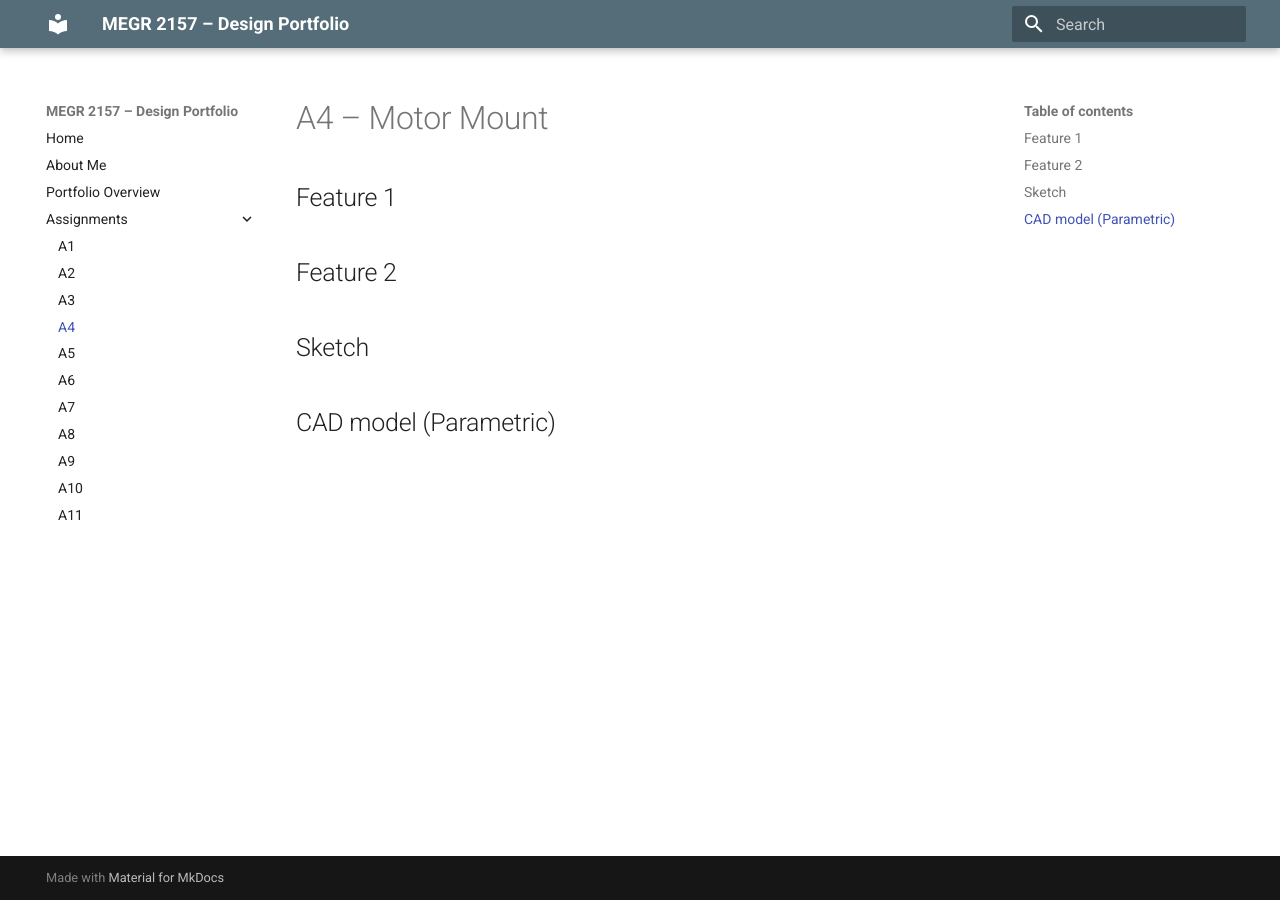
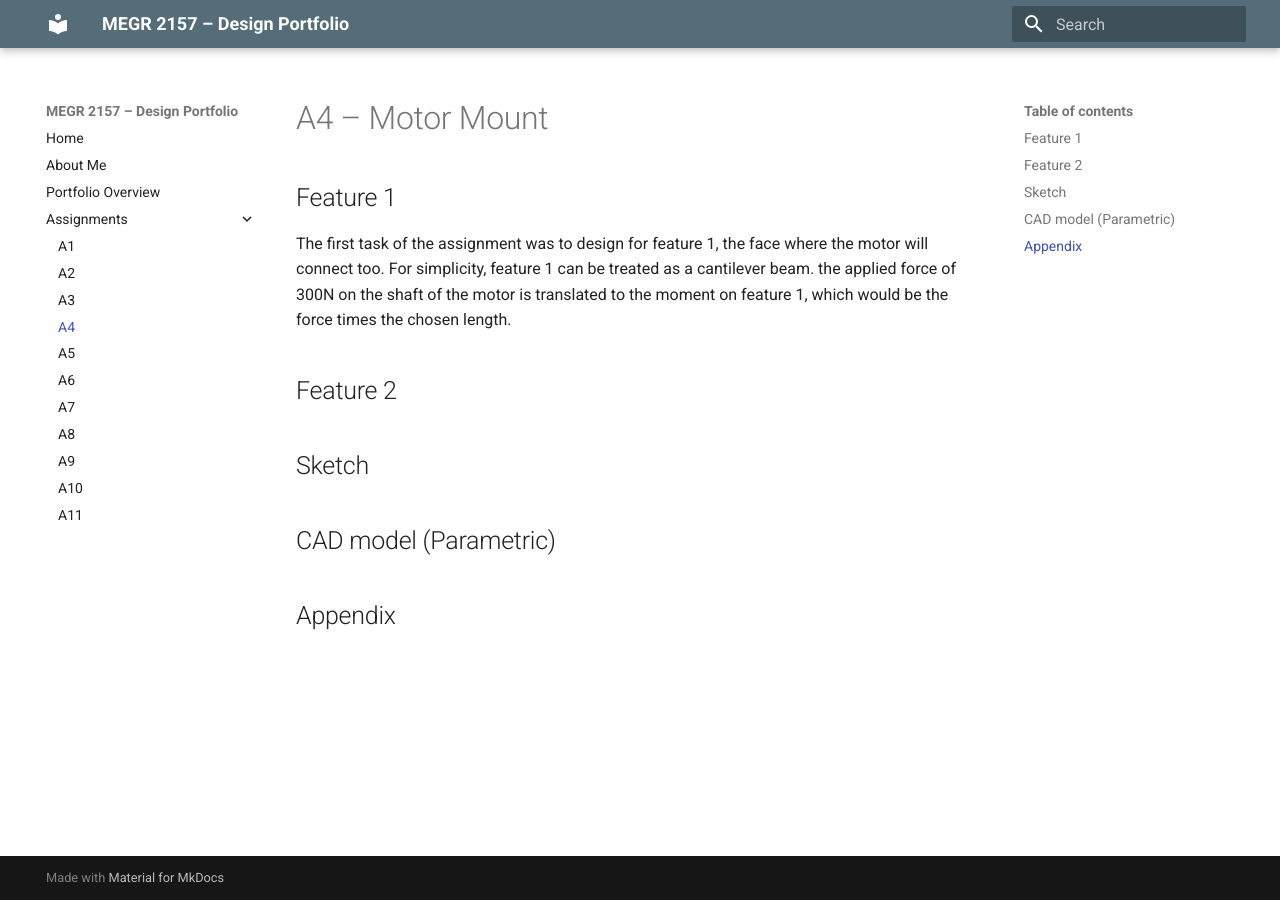
Before and after one commit to ajchiocca/megr2157-portfolio, an MkDocs documentation site: the page built from docs/assignments/A04/index.md, in a window 1280 px wide. Built offline with MkDocs 1.6.1 and Material for MkDocs 9.7.7, drawn with Linux system fonts in a browser that asks for light colours.

Commit message:
Enhance A4 index with Feature 1 and Appendix
Added details for Feature 1 and included an Appendix section.

```diff
--- a/docs/assignments/A04/index.md
+++ b/docs/assignments/A04/index.md
@@ -1,6 +1,7 @@
 # A4 – Motor Mount
 
 ## Feature 1
+The first task of the assignment was to design for feature 1, the face where the motor will connect too. For simplicity, feature 1 can be treated as a cantilever beam. the applied force of 300N on the shaft of the motor is translated to the moment on feature 1, which would be the force times the chosen length.
 
 
 ## Feature 2
@@ -10,3 +11,6 @@
 
 
 ## CAD model (Parametric)
+
+
+## Appendix
```
